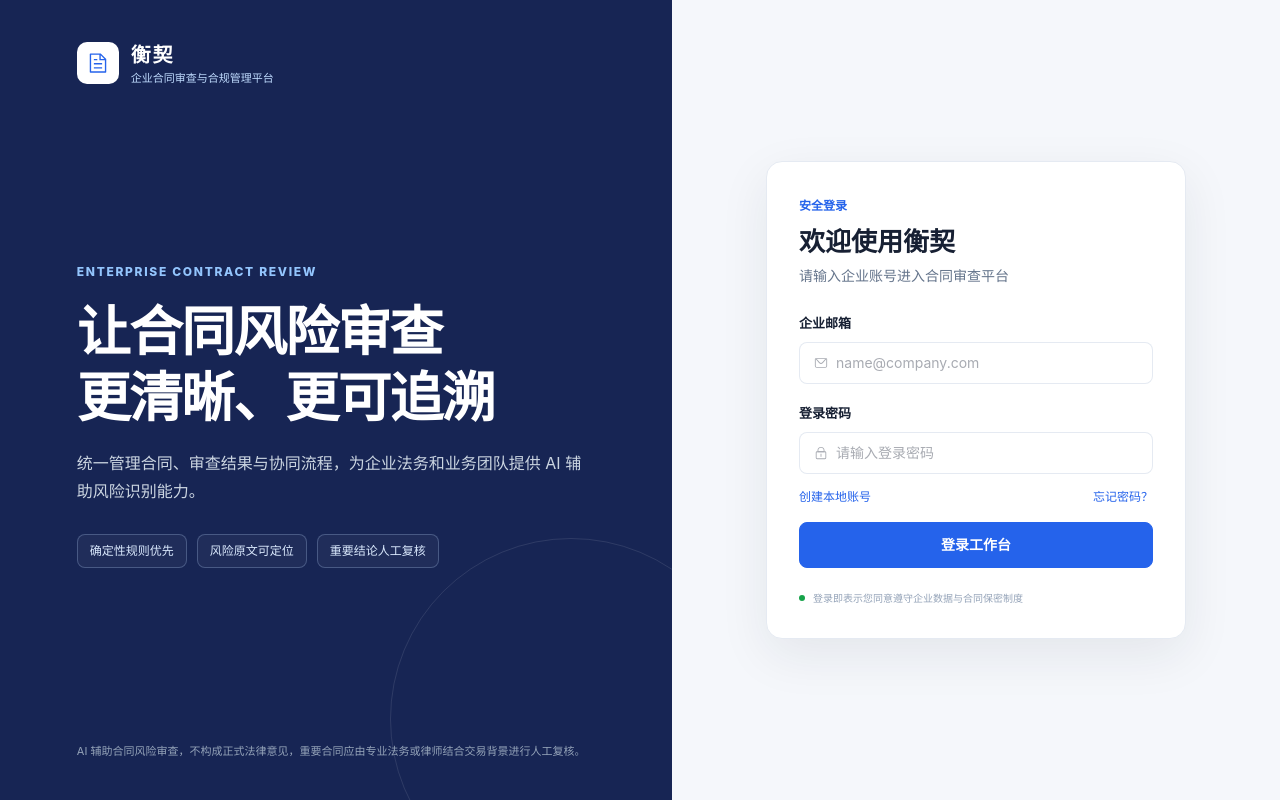
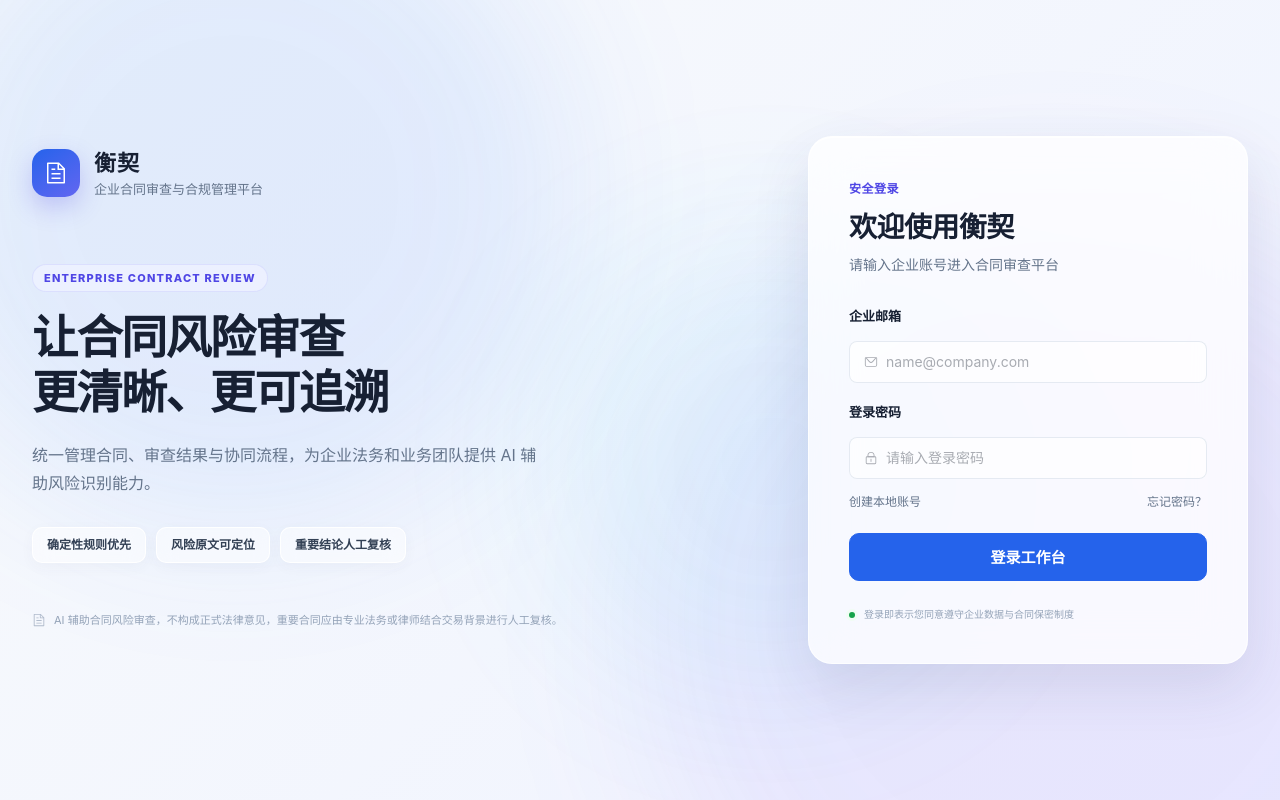
Before and after one commit to altoclef6/contract-review-system, a Vue app in the folder frontend/: page /login in a window 1280 px wide. Built offline with nearby package versions, Linux system fonts and the light colour scheme.

Commit message:
feat: refresh desktop login experience

```diff
--- a/frontend/src/styles/components.css
+++ b/frontend/src/styles/components.css
@@ -152,32 +152,110 @@
 .clause-advice p { margin: 0; color: var(--text-secondary); }
 
 /* Login */
-.enterprise-login { min-height: 100vh; display: grid; grid-template-columns: minmax(420px, 1.05fr) minmax(480px, 0.95fr); background: var(--surface); }
-.login-overview { position: relative; display: flex; flex-direction: column; justify-content: space-between; padding: 40px clamp(40px, 6vw, 96px); overflow: hidden; color: #fff; background: #172554; }
-.login-overview::after { content: ''; position: absolute; right: -80px; bottom: -100px; width: 360px; height: 360px; border: 1px solid rgba(255,255,255,0.1); border-radius: 50%; }
-.login-brand { position: relative; z-index: 1; display: flex; align-items: center; gap: 12px; }
-.login-brand > span { width: 42px; height: 42px; display: grid; place-items: center; border-radius: 10px; color: var(--primary); background: #fff; font-size: 22px; }
-.login-brand > div { display: flex; flex-direction: column; }
-.login-brand strong { font-size: 20px; letter-spacing: 0.08em; }
-.login-brand small { color: #bfdbfe; font-size: 11px; }
-.login-overview__copy { position: relative; z-index: 1; max-width: 620px; margin: 80px 0; }
-.login-overview__copy > span { color: #93c5fd; font-size: 12px; font-weight: 800; letter-spacing: 0.14em; }
-.login-overview__copy h1 { margin: 18px 0; font-size: clamp(36px, 4.2vw, 58px); line-height: 1.22; letter-spacing: -0.03em; }
-.login-overview__copy p { max-width: 560px; margin: 0; color: #cbd5e1; font-size: 16px; line-height: 1.8; }
-.login-overview__copy ul { display: flex; flex-wrap: wrap; gap: 10px; margin: 28px 0 0; padding: 0; list-style: none; }
-.login-overview__copy li { padding: 7px 12px; border: 1px solid rgba(191,219,254,0.25); border-radius: var(--radius-md); color: #dbeafe; background: rgba(255,255,255,0.04); font-size: 12px; }
-.login-disclaimer { position: relative; z-index: 1; max-width: 680px; margin: 0; color: #94a3b8; font-size: 11px; line-height: 18px; }
-.login-form-panel { display: grid; place-items: center; padding: 48px; background: var(--app-bg); }
-.login-form-card { width: min(420px, 100%); padding: 32px; border: 1px solid var(--border); border-radius: var(--radius-xl); background: var(--surface); box-shadow: 0 16px 50px rgba(23, 32, 51, 0.08); }
-.login-form-card header { margin-bottom: 26px; }
-.login-form-card header > span { color: var(--primary); font-size: 12px; font-weight: 800; }
-.login-form-card h2 { margin: 7px 0 4px; font-size: 26px; }
-.login-form-card header p { margin: 0; color: var(--text-secondary); }
-.login-form-actions { display: flex; justify-content: space-between; gap: 16px; margin: -4px 0 16px; }
-.login-form-actions button { padding: 0; border: 0; color: var(--primary); background: transparent; font-size: 12px; cursor: pointer; }
-.login-submit { width: 100%; height: 46px; }
-.login-form-card footer { display: flex; align-items: center; gap: 8px; margin-top: 22px; color: var(--text-muted); font-size: 10px; line-height: 16px; }
-.login-form-card footer i { width: 6px; height: 6px; flex: 0 0 auto; border-radius: 50%; background: var(--risk-low); }
+.enterprise-login {
+  position: relative;
+  min-height: 100vh;
+  display: flex;
+  align-items: center;
+  justify-content: center;
+  overflow: hidden;
+  background:
+    linear-gradient(135deg, rgba(248, 250, 252, 0.96), rgba(238, 242, 255, 0.92)),
+    #f8fafc;
+}
+.login-bg-shapes { position: absolute; z-index: 0; inset: 0; overflow: hidden; pointer-events: none; }
+.login-bg-shapes .shape {
+  position: absolute;
+  border-radius: 50%;
+  filter: blur(80px);
+  opacity: 0.62;
+  animation: login-bg-float 20s infinite ease-in-out alternate;
+}
+.login-bg-shapes .shape-1 { top: -18%; left: -8%; width: 52vw; height: 52vw; background: rgba(59, 130, 246, 0.18); }
+.login-bg-shapes .shape-2 { right: -12%; bottom: -24%; width: 62vw; height: 62vw; background: rgba(139, 92, 246, 0.15); animation-delay: -6s; }
+.login-bg-shapes .shape-3 { top: 28%; left: 42%; width: 34vw; height: 34vw; background: rgba(34, 211, 238, 0.12); animation-delay: -11s; }
+@keyframes login-bg-float {
+  from { transform: translate3d(0, 0, 0) scale(1); }
+  to { transform: translate3d(4%, 5%, 0) scale(1.08); }
+}
+.login-container {
+  position: relative;
+  z-index: 1;
+  width: min(1280px, 100%);
+  display: grid;
+  grid-template-columns: minmax(400px, 1fr) 440px;
+  gap: clamp(48px, 6vw, 88px);
+  padding: 40px var(--page-padding);
+}
+.login-overview { display: flex; flex-direction: column; justify-content: center; padding-bottom: 24px; }
+.login-brand { display: flex; align-items: center; gap: 14px; }
+.brand-logo {
+  width: 48px;
+  height: 48px;
+  display: grid;
+  place-items: center;
+  border-radius: 15px;
+  color: #fff;
+  background: linear-gradient(145deg, #2563eb, #6366f1);
+  box-shadow: 0 10px 24px rgba(79, 70, 229, 0.25);
+  font-size: 24px;
+}
+.brand-text { display: flex; flex-direction: column; }
+.brand-text strong { color: var(--text-primary); font-size: 22px; font-weight: 800; letter-spacing: 0.05em; }
+.brand-text small { color: var(--text-secondary); font-size: 13px; font-weight: 500; }
+.login-overview__copy { margin: 64px 0 48px; }
+.copy-tag {
+  display: inline-flex;
+  padding: 5px 11px;
+  margin-bottom: 18px;
+  border: 1px solid rgba(99, 102, 241, 0.12);
+  border-radius: 999px;
+  color: #4f46e5;
+  background: rgba(238, 242, 255, 0.82);
+  font-size: 11px;
+  font-weight: 800;
+  letter-spacing: 0.11em;
+}
+.login-overview__copy h1 { margin: 0 0 20px; color: var(--text-primary); font-size: clamp(34px, 3.6vw, 50px); font-weight: 800; line-height: 1.2; letter-spacing: -0.035em; }
+.login-overview__copy p { max-width: 520px; margin: 0; color: var(--text-secondary); font-size: 16px; line-height: 1.75; }
+.login-overview__copy ul { display: flex; flex-wrap: wrap; gap: 10px; margin: 30px 0 0; padding: 0; list-style: none; }
+.login-overview__copy li {
+  padding: 8px 14px;
+  border: 1px solid rgba(255, 255, 255, 0.9);
+  border-radius: 10px;
+  color: #334155;
+  background: rgba(255, 255, 255, 0.52);
+  backdrop-filter: blur(10px);
+  box-shadow: 0 4px 14px rgba(71, 85, 105, 0.04);
+  font-size: 12px;
+  font-weight: 650;
+}
+.login-disclaimer { max-width: 560px; display: flex; align-items: flex-start; gap: 8px; margin: 0; color: var(--text-muted); font-size: 11px; line-height: 1.65; }
+.login-disclaimer .el-icon { flex: 0 0 auto; margin-top: 2px; font-size: 14px; opacity: 0.7; }
+.login-form-panel { display: flex; align-items: center; justify-content: flex-end; }
+.login-form-card {
+  width: 100%;
+  padding: 40px;
+  border: 1px solid var(--glass-border);
+  border-radius: 24px;
+  background: var(--glass-bg);
+  backdrop-filter: blur(24px);
+  box-shadow: var(--shadow-glass);
+}
+.login-form-card header { margin-bottom: 30px; }
+.header-badge { color: #4f46e5; font-size: 12px; font-weight: 800; letter-spacing: 0.04em; }
+.login-form-card h2 { margin: 8px 0 6px; color: var(--text-primary); font-size: 28px; font-weight: 800; letter-spacing: -0.02em; }
+.login-form-card header p { margin: 0; color: var(--text-secondary); font-size: 14px; }
+.login-form-card .el-form-item__label { padding-bottom: 6px; color: var(--text-primary); font-weight: 650; }
+.login-form-card .el-input__wrapper { background: rgba(255, 255, 255, 0.68); transition: var(--transition-fast); }
+.login-form-card .el-input__wrapper.is-focus { background: #fff; box-shadow: 0 0 0 2px var(--primary-light) inset; }
+.login-form-actions { display: flex; justify-content: space-between; gap: 16px; margin: -4px 0 22px; }
+.action-link { padding: 0; border: 0; color: var(--text-secondary); background: transparent; font-size: 12px; font-weight: 550; cursor: pointer; transition: color var(--transition-fast); }
+.action-link:hover, .action-link:focus-visible { color: var(--primary); }
+.login-submit { width: 100%; height: 48px; border-radius: 10px; font-size: 15px; }
+.login-form-card footer { display: flex; align-items: center; gap: 9px; margin-top: 26px; color: var(--text-muted); font-size: 10px; line-height: 1.55; }
+.status-dot { width: 6px; height: 6px; flex: 0 0 auto; border-radius: 50%; background: var(--risk-low); box-shadow: 0 0 0 3px var(--success-soft); }
+.glass-dialog { backdrop-filter: blur(18px); }
 .dialog-description { margin: 0 0 18px; color: var(--text-secondary); }
 
 @media (max-width: 1180px) {
@@ -195,12 +273,6 @@
   .reader { grid-template-columns: 1fr; height: auto; }
   .pdf-pane { height: 68vh; min-height: 480px; }
   .analysis-pane { max-height: 560px; border-top: 1px solid var(--border); border-left: 0; }
-  .enterprise-login { grid-template-columns: 1fr; }
-  .login-overview { min-height: 300px; padding: 28px var(--page-padding); }
-  .login-overview__copy { margin: 50px 0 24px; }
-  .login-overview__copy h1 { font-size: 34px; }
-  .login-overview__copy p, .login-overview__copy ul { display: none; }
-  .login-form-panel { padding: 32px var(--page-padding); }
 }
 
 @media (max-width: 640px) {
@@ -218,6 +290,33 @@
   .message { max-width: 92%; }
   .conversation > footer { align-items: stretch; flex-direction: column; }
   .conversation > footer .el-button { width: 100%; }
-  .login-form-panel { padding: 20px 16px; }
-  .login-form-card { padding: 24px 20px; }
 }
+
+@media (max-width: 1024px) {
+  .login-container { grid-template-columns: 1fr 380px; gap: 40px; }
+  .login-overview__copy h1 { font-size: 34px; }
+  .login-form-card { padding: 32px; }
+}
+
+@media (max-width: 800px) {
+  .enterprise-login { align-items: flex-start; overflow-y: auto; }
+  .login-container { max-width: 500px; grid-template-columns: 1fr; gap: 28px; padding: 30px 20px; }
+  .login-overview { align-items: center; padding: 0; text-align: center; }
+  .login-overview__copy { margin: 36px 0 8px; }
+  .login-overview__copy h1 { font-size: 32px; }
+  .login-overview__copy p, .login-overview__copy ul, .login-disclaimer { display: none; }
+  .login-form-panel { justify-content: center; }
+  .login-form-card { padding: 28px 24px; }
+}
+
+@media (max-width: 480px) {
+  .login-container { padding: 22px 14px; }
+  .brand-text small { font-size: 11px; }
+  .login-overview__copy { margin-top: 28px; }
+  .login-overview__copy h1 { font-size: 28px; }
+  .login-form-card { padding: 24px 20px; border-radius: 20px; }
+}
+
+@media (prefers-reduced-motion: reduce) {
+  .login-bg-shapes .shape { animation: none !important; }
+}
--- a/frontend/src/styles/tokens.css
+++ b/frontend/src/styles/tokens.css
@@ -37,6 +37,10 @@
   --page-padding: 32px;
   --control-height: 42px;
   --transition-fast: 160ms ease;
+  --glass-bg: rgba(255, 255, 255, 0.76);
+  --glass-border: rgba(255, 255, 255, 0.72);
+  --shadow-glass: 0 24px 58px rgba(46, 56, 104, 0.12), inset 0 1px 0 rgba(255, 255, 255, 0.9);
+  --primary-light: #93c5fd;
 }
 
 @media (max-width: 1024px) {
--- a/frontend/src/views/LoginView.vue
+++ b/frontend/src/views/LoginView.vue
@@ -104,20 +104,47 @@ async function submitForgotPassword() {
 
 <template>
   <main class="enterprise-login">
+    <div class="login-bg-shapes" aria-hidden="true">
+      <div class="shape shape-1"></div>
+      <div class="shape shape-2"></div>
+      <div class="shape shape-3"></div>
+    </div>
+
+    <div class="login-container">
       <section class="login-overview">
-      <div class="login-brand"><span><el-icon><Document /></el-icon></span><div><strong>衡契</strong><small>企业合同审查与合规管理平台</small></div></div>
+        <div class="login-brand">
+          <span class="brand-logo"><el-icon><Document /></el-icon></span>
+          <div class="brand-text">
+            <strong>衡契</strong>
+            <small>企业合同审查与合规管理平台</small>
+          </div>
+        </div>
+
         <div class="login-overview__copy">
-        <span>ENTERPRISE CONTRACT REVIEW</span>
+          <span class="copy-tag">ENTERPRISE CONTRACT REVIEW</span>
           <h1>让合同风险审查<br>更清晰、更可追溯</h1>
           <p>统一管理合同、审查结果与协同流程，为企业法务和业务团队提供 AI 辅助风险识别能力。</p>
-        <ul><li>确定性规则优先</li><li>风险原文可定位</li><li>重要结论人工复核</li></ul>
+          <ul>
+            <li>确定性规则优先</li>
+            <li>风险原文可定位</li>
+            <li>重要结论人工复核</li>
+          </ul>
         </div>
-      <p class="login-disclaimer">AI 辅助合同风险审查，不构成正式法律意见，重要合同应由专业法务或律师结合交易背景进行人工复核。</p>
+
+        <p class="login-disclaimer">
+          <el-icon><Document /></el-icon>
+          <span>AI 辅助合同风险审查，不构成正式法律意见，重要合同应由专业法务或律师结合交易背景进行人工复核。</span>
+        </p>
       </section>
 
       <section class="login-form-panel">
         <div class="login-form-card">
-        <header><span>安全登录</span><h2>欢迎使用衡契</h2><p>请输入企业账号进入合同审查平台</p></header>
+          <header>
+            <span class="header-badge">安全登录</span>
+            <h2>欢迎使用衡契</h2>
+            <p>请输入企业账号进入合同审查平台</p>
+          </header>
+
           <el-form label-position="top" @submit.prevent="submit">
             <el-form-item label="企业邮箱">
               <el-input v-model="email" size="large" autocomplete="username" placeholder="name@company.com" :prefix-icon="Message" />
@@ -125,18 +152,27 @@ async function submitForgotPassword() {
             <el-form-item label="登录密码">
               <el-input v-model="password" type="password" show-password size="large" autocomplete="current-password" placeholder="请输入登录密码" :prefix-icon="Lock" @keyup.enter="submit" />
             </el-form-item>
+
             <div class="login-form-actions">
-            <button type="button" @click="openRegister">创建本地账号</button>
-            <button type="button" @click="openForgotPassword">忘记密码？</button>
+              <button type="button" class="action-link" @click="openRegister">创建本地账号</button>
+              <button type="button" class="action-link" @click="openForgotPassword">忘记密码？</button>
             </div>
-          <el-button type="primary" size="large" :loading="loading" class="login-submit" @click="submit">登录工作台</el-button>
+
+            <el-button type="primary" size="large" :loading="loading" class="login-submit" @click="submit">
+              登录工作台
+            </el-button>
           </el-form>
-        <footer><i></i><span>登录即表示您同意遵守企业数据与合同保密制度</span></footer>
+
+          <footer>
+            <i class="status-dot"></i>
+            <span>登录即表示您同意遵守企业数据与合同保密制度</span>
+          </footer>
         </div>
       </section>
+    </div>
   </main>
 
-  <el-dialog v-model="registerDialog" title="创建本地账号" width="440px" append-to-body>
+  <el-dialog v-model="registerDialog" title="创建本地账号" width="440px" append-to-body class="glass-dialog">
     <p class="dialog-description">账号和合同数据仅保存在当前电脑。新账号默认为普通用户权限。</p>
     <el-form label-position="top" @submit.prevent="submitRegister">
       <el-form-item label="姓名">
@@ -158,7 +194,7 @@ async function submitForgotPassword() {
     </template>
   </el-dialog>
 
-  <el-dialog v-model="forgotDialog" title="找回密码" width="420px" append-to-body>
+  <el-dialog v-model="forgotDialog" title="找回密码" width="420px" append-to-body class="glass-dialog">
     <p class="dialog-description">提交注册邮箱后，系统会返回统一安全提示，不会披露账号是否存在。</p>
     <el-form label-position="top" @submit.prevent="submitForgotPassword">
       <el-form-item label="注册邮箱"><el-input v-model="forgotEmail" autocomplete="email" placeholder="name@company.com" @keyup.enter="submitForgotPassword" /></el-form-item>
```
Lines whose indentation alone changed are shown as unchanged.
